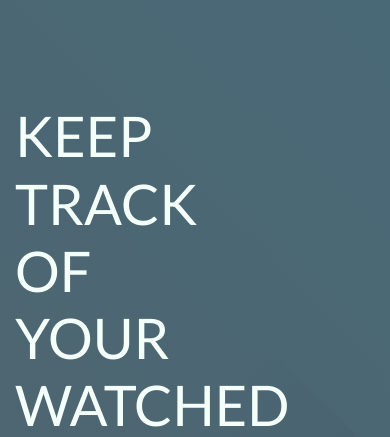
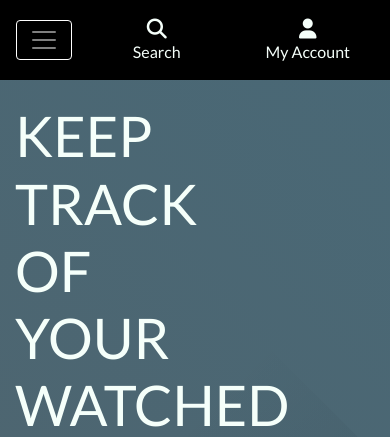
Before and after one commit to bruzgus1/my-movie-library, a Django app: page / in a window 390 px wide. Shown: the top 437 px of the page. Run offline with Django 3.2, Linux system fonts and the light colour scheme; the visitor is signed in with stand-in values (Sample User, id 1); some libraries are stand-ins or nearby versions.

Commit message:
Added mobile header and main navbar

```diff
--- a/static/css/base.css
+++ b/static/css/base.css
@@ -60,6 +60,14 @@ body {
     color: #F5FFFA;
 }
 
+.bg-black {
+    background: black !important;
+}
+
+.dropdown-item:hover {
+    background-color: #F5FFFA;
+}
+
 /* -------------------------------- Media Queries */
 
 /* Slightly larger container on xl screens */
--- a/templates/base.html
+++ b/templates/base.html
@@ -83,7 +83,6 @@
                             {% if request.user.is_superuser %}
                             <a href="" class="dropdown-item">Product Management</a>
                             {% endif %}
-                            <a href="" class="dropdown-item">My Profile</a>
                             <a href="{% url 'account_logout' %}" class="dropdown-item">Logout</a>
                             {% else %}
                             <a href="{% url 'account_signup' %}" class="dropdown-item">Register</a>
@@ -93,6 +92,17 @@
                     </li>
                 </ul>
             </div>
+        </div>
+        <div class="row bg-black">
+            <nav class="navbar navbar-expand-lg navbar-light w-100 text-better-white navbar-dark">
+                <button class="navbar-toggler" style="border:1px solid white;" type="button" data-toggle="collapse"
+                    data-target="#main-nav" aria-controls="main-nav" aria-expanded="false"
+                    aria-label="Toggle navigation">
+                    <span class="navbar-toggler-icon"></span>
+                </button>
+                {% include 'includes/mobile-top-header.html' %}
+                {% include 'includes/main-nav.html' %}
+            </nav>
         </div>
     </header>
 
--- /dev/null
+++ b/templates/includes/main-nav.html
@@ -0,0 +1,24 @@
+<div class="collapse navbar-collapse" id="main-nav">
+    <ul class="navbar-nav w-auto mx-auto">
+        <li class="nav-item dropdown">
+            <a class="logo-font font-weight-bold nav-link text-better-white mr-5" href="#" aria-haspopup="true"
+                aria-expanded="false">
+                Full List
+            </a>
+        </li>
+
+        <li class="nav-item dropdown">
+            <a class="logo-font font-weight-bold nav-link text-better-white mr-5" href="#" aria-haspopup="true"
+                aria-expanded="false">
+                Movies
+            </a>
+        </li>
+
+        <li class="nav-item dropdown">
+            <a class="logo-font font-weight-bold nav-link text-better-white mr-5" href="#" aria-haspopup="true"
+                aria-expanded="false">
+                TV Shows
+            </a>
+        </li>
+    </ul>
+</div>
--- /dev/null
+++ b/templates/includes/mobile-top-header.html
@@ -0,0 +1,44 @@
+<li class="list-inline-item">
+    <a class="text-better-white nav-link d-block d-lg-none" href="#" id="mobile-search" data-toggle="dropdown"
+        aria-haspopup="true" aria-expanded="false">
+        <div class="text-center">
+            <div><i class="fas fa-search fa-lg"></i></div>
+            <p class="my-0">Search</p>
+        </div>
+    </a>
+    <div class="dropdown-menu border-0 w-100 p-3 rounded-0 my-0" aria-labelledby="mobile-search">
+        <form class="form" method="GET" action="">
+            <div class="input-group w-100">
+                <input class="form-control border border-black rounded-0" type="text" name="q"
+                    placeholder="Search our site">
+                <div class="input-group-append">
+                    <button class="form-control form-control btn btn-black border border-black rounded-0" type="submit">
+                        <span class="icon">
+                            <i class="fas fa-search"></i>
+                        </span>
+                    </button>
+                </div>
+            </div>
+        </form>
+    </div>
+</li>
+<li class="list-inline-item dropdown">
+    <a class="text-better-white nav-link d-block d-lg-none" href="#" id="user-options" data-toggle="dropdown"
+        aria-haspopup="true" aria-expanded="false">
+        <div class="text-center">
+            <div><i class="fas fa-user fa-lg"></i></div>
+            <p class="my-0">My Account</p>
+        </div>
+    </a>
+    <div class="dropdown-menu border-0 bg-blue" aria-labelledby="user-options">
+        {% if request.user.is_authenticated %}
+        {% if request.user.is_superuser %}
+        <a href="{% url 'account_logout' %}" class="dropdown-item text-better-white">Product Management</a>
+        {% endif %}
+        <a href="{% url 'account_logout' %}" class="dropdown-item text-better-white">Logout</a>
+        {% else %}
+        <a href="{% url 'account_signup' %}" class="dropdown-item text-better-white">Register</a>
+        <a href="{% url 'account_login' %}" class="dropdown-item text-better-white">Login</a>
+        {% endif %}
+    </div>
+</li>
```
